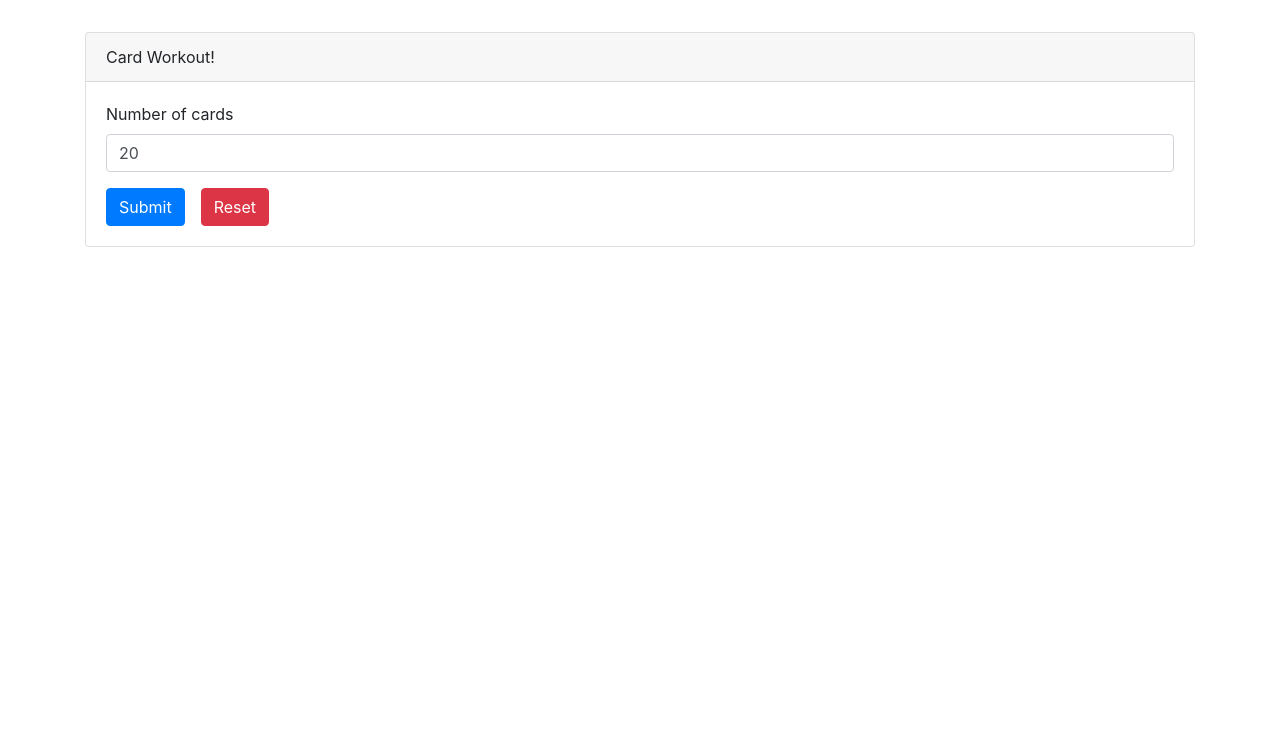
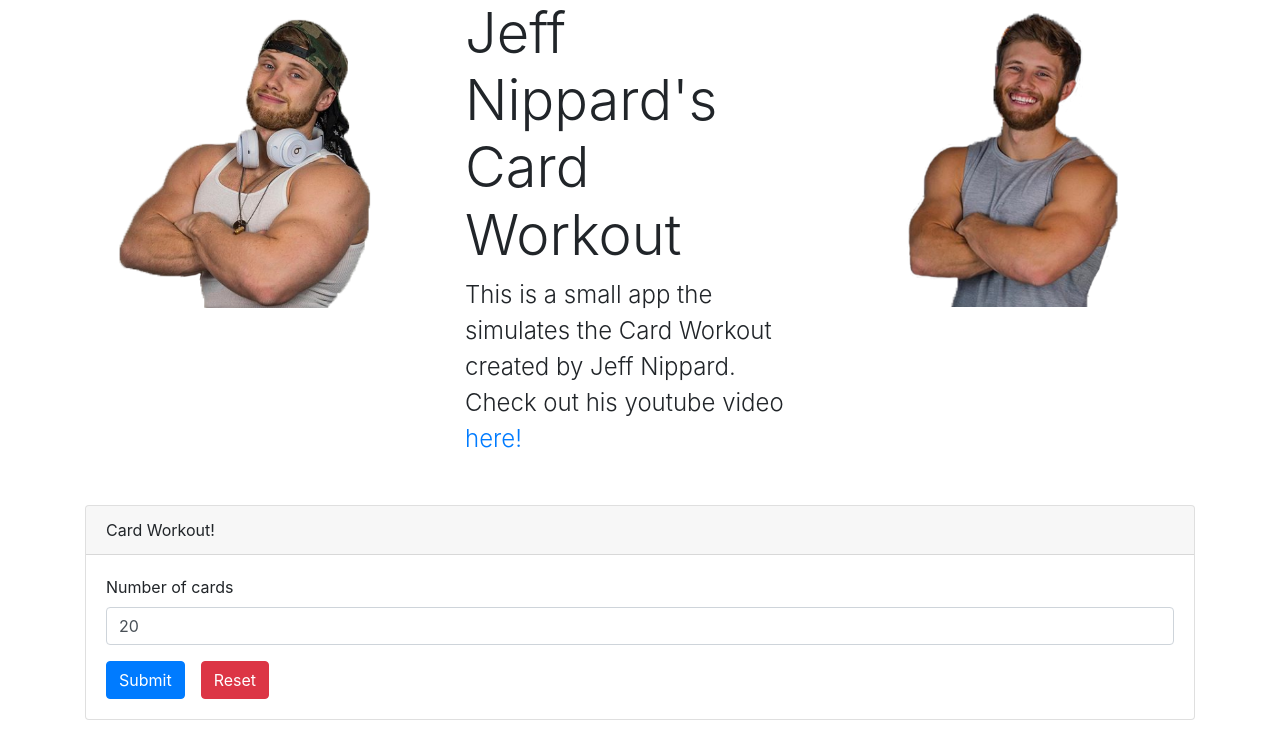
Before and after one commit to WillBaumbach/cardWorkoutApp, an Angular app: page / in a window 1280 px wide. Shown: the top 756 px of the page. Built offline with nearby package versions, Linux system fonts and the light colour scheme.

Commit message:
adding pictures and heading

```diff
--- a/src/app/app.component.css
+++ b/src/app/app.component.css
@@ -0,0 +1,20 @@
+.subheading {
+    font-size: 1.5rem;
+    font-weight: 300;
+}
+
+@media only screen and (max-width: 767px) {
+    .desktopOnly {
+        display: none;
+    }
+}
+
+img {
+    max-width: 100%;
+    height: auto;
+    width: auto\9; /* ie8 */
+}
+
+.heading {
+    margin-top: 12px;
+}
--- a/src/app/app.component.html
+++ b/src/app/app.component.html
@@ -1 +1,19 @@
+<div class="container">
+    <div class="row">
+        <div class="col-lg-4 col-md-3">
+            <img height="300" src="../assets/brojeff.PNG">
+        </div>
+        <div class="col-lg-4 col-md-6 col-sm-12">
+            <h1 class="display-4">Jeff Nippard's Card Workout</h1>
+            <p class="subheading">
+                This is a small app the simulates the Card Workout created by Jeff Nippard. <br>
+                Check out his youtube video <a href="https://www.youtube.com/watch?v=WLrkT4F7tEc" target="_blank">here!</a>
+            </p>
+        </div>
+        <div class="desktopOnly col-lg-4 col-md-3">
+            <img height="300" src="../assets/jeff.PNG">
+        </div>
+    </div>
+</div>
+
 <main></main>
```
Also changed, not shown: src/assets/brojeff.PNG (added), src/assets/jeff.PNG (added).
